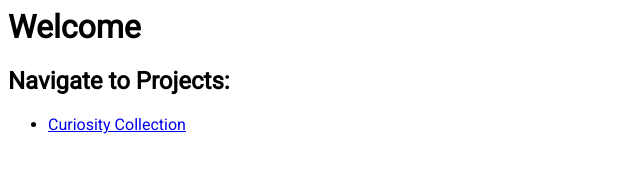
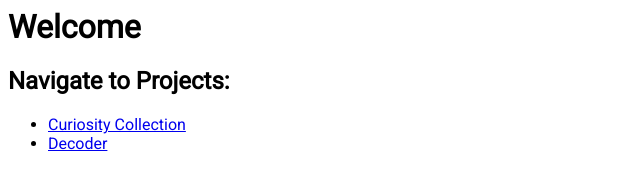
Before and after one commit to kylelambert101/kylelambert101.github.io, a plain HTML site: page index.html in a window 1280 px wide. Shown: the full height of the page, 0-640 px from the left. Drawn offline with Linux system fonts and the light colour scheme.

Commit message:
Add link to decoder

```diff
--- a/index.html
+++ b/index.html
@@ -16,6 +16,7 @@
     <h2>Navigate to Projects:</h2>
     <ul>
       <li><a href="curiosity-collection/">Curiosity Collection</a></li>
+      <li><a href="decoder/">Decoder</a></li>
     </ul>
   </body>
 </html>
```
